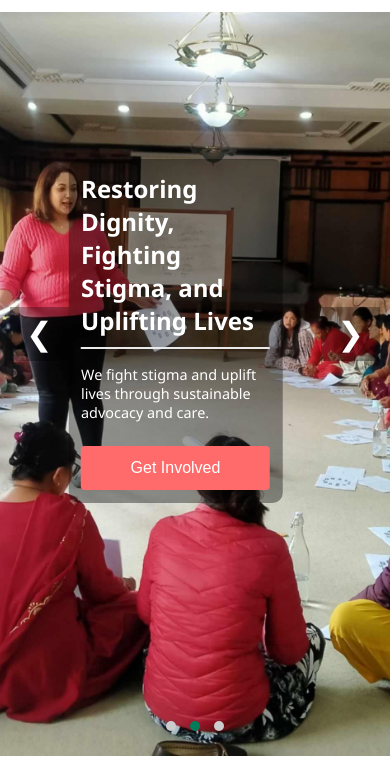
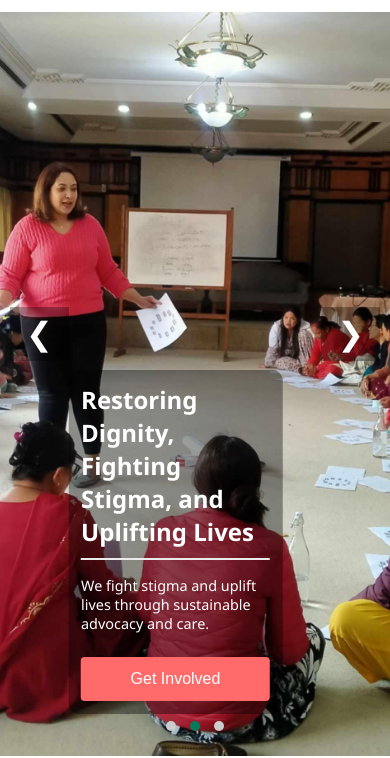
Before and after one commit to Safalpoon/shaktimilan, a plain HTML site: page index.html in a window 390 px wide. Shown: the part 88-846 px from the top of the page. Drawn offline with Linux system fonts and the light colour scheme.

Commit message:
Updated code

```diff
--- a/static/css/style.css
+++ b/static/css/style.css
@@ -1763,6 +1763,7 @@ select:focus {
 
     .overlay {
         padding: 1rem;
+        bottom: 10%;
     }
     .story-img img{
        width: 90%;
@@ -1773,6 +1774,7 @@ select:focus {
     .overlay {
         padding: 0.8rem;
         max-width: 90%;
+        bottom: 5%;
     }
 
     .overlay button {
```
